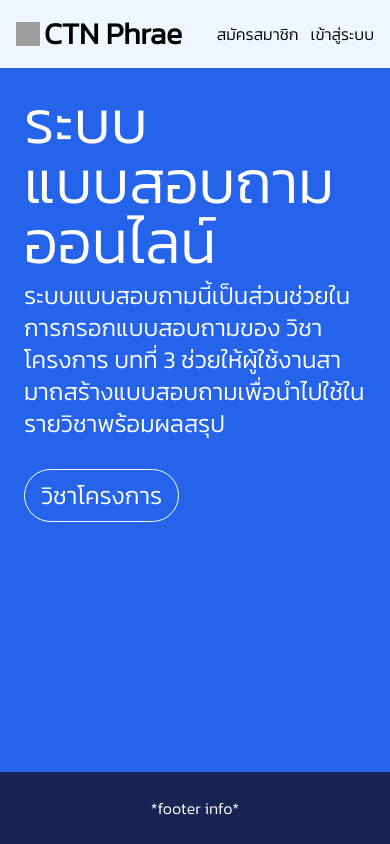
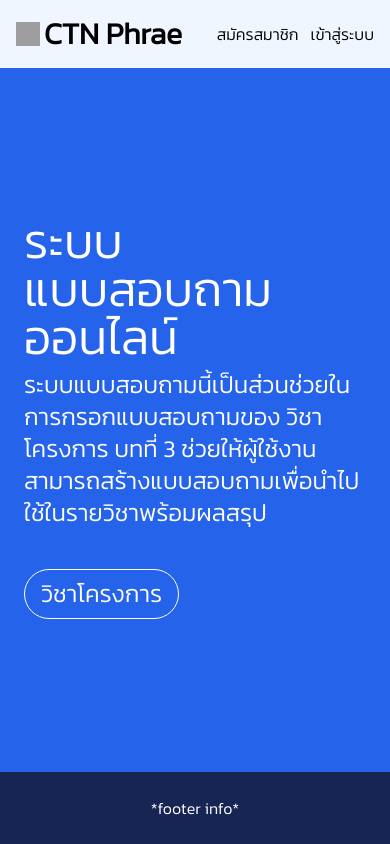
Before and after one commit to Lindist/FormCTN, a PHP site: page / in a window 390 px wide. Run offline with PHP 8.4, Linux system fonts and the light colour scheme; some libraries are stand-ins or nearby versions; grey boxes are pictures that could not be loaded.

Commit message:
Update index.php

```diff
--- a/index.php
+++ b/index.php
@@ -33,6 +33,9 @@ unset($_SESSION['fname']); // Clear the session flag after use
             font-family: "Kanit", sans-serif;
             font-weight: 500;
             font-style: normal;
+            min-height: 100vh;
+            display: flex;
+            flex-direction: column;
         }
 
         input[type="number"]::-webkit-outer-spin-button,
@@ -40,25 +43,31 @@ unset($_SESSION['fname']); // Clear the session flag after use
             -webkit-appearance: none;
             margin: 0;
         }
+
+        .popup, .register {
+            display: none;
+        }
     </style>
     <title>CTN Phrae</title>
 </head>
 
 <body class="bg-blue-600">
 
-    <div class="bg-blue-50 overflow-hidden">
+    <div class="bg-blue-50">
         <nav class="flex justify-between mx-4 my-4 items-center">
             <div class="flex items-center text-3xl font-bold">
                 <img src="https://i.imgur.com/m0H7jcN.png" class="w-6 h-6 mr-1">
                 CTN Phrae
             </div>
-            <ul class="">
-                <li class="flex space-x-3">
-                    <a href="#" class="flex items-center " onclick="openRegister()">
-                        สมัครสมาชิก
+            <ul class="flex space-x-3">
+                <li>
+                    <a href="#" class="flex items-center" onclick="openRegister()">
+                        สมัครสมาชิก <i class="fa-solid fa-right-to-bracket ml-1 hidden sm:inline"></i>
                     </a>
-                    <a href="#" class="flex items-center " onclick="openPopup()">
-                        เข้าสู่ระบบ
+                </li>
+                <li>
+                    <a href="#" class="flex items-center" onclick="openPopup()">
+                        เข้าสู่ระบบ <i class="fa-solid fa-right-to-bracket ml-1 hidden sm:inline"></i>
                     </a>
                 </li>
             </ul>
@@ -175,18 +184,20 @@ unset($_SESSION['fname']); // Clear the session flag after use
         </div>
     </div>
 
-    <div class="block lg:grid items-center mx-6 md:mx-16 my-6 md:my-6 grid-cols-2 gap-8">
-        <div class="w-auto lg:inline xl:w-[600px] mx-auto">
-            <p class="text-white text-6xl">ระบบแบบสอบถามออนไลน์</p>
-            <p class="text-white text-2xl mt-2 mb-10">ระบบแบบสอบถามนี้เป็นส่วนช่วยในการกรอกแบบสอบถามของ วิชาโครงการ บทที่ 3 ช่วยให้ผู้ใช้งานสามาถสร้างแบบสอบถามเพื่อนำไปใช้ในรายวิชาพร้อมผลสรุป</p>
-            <a class="text-white text-2xl p-2 px-4 border border-white rounded-full mb-1" href="#">วิชาโครงการ</a>
-        </div>
-        <div>
-            <img class="hidden lg:mt-0 lg:col-span-5 lg:flex w-[500px]" src="https://i.imgur.com/CdoHEKs.png">
+    <div class="flex-grow flex items-center justify-center mx-6 md:mx-16">
+        <div class="block lg:flex items-center max-w-screen-xl">
+            <div class="w-auto lg:w-1/2 xl:w-[600px] mx-auto lg:text-left lg:mr-8">
+                <p class="text-white text-5xl sm:text-6xl">ระบบแบบสอบถามออนไลน์</p>
+                <p class="text-white text-2xl mt-2 mb-10">ระบบแบบสอบถามนี้เป็นส่วนช่วยในการกรอกแบบสอบถามของ วิชาโครงการ บทที่ 3 ช่วยให้ผู้ใช้งานสามารถสร้างแบบสอบถามเพื่อนำไปใช้ในรายวิชาพร้อมผลสรุป</p>
+                <a class="text-white text-2xl p-2 px-4 border border-white rounded-full mb-1 inline-block" href="#">วิชาโครงการ</a>
+            </div>
+            <div class="hidden lg:flex w-auto lg:w-1/2 justify-center">
+                <img class="w-[300px] lg:w-[500px] mx-auto lg:mx-0" src="https://i.imgur.com/CdoHEKs.png" alt="Survey Image">
+            </div>
         </div>
     </div>
 
-    <footer class="fixed left-0 bottom-0 w-full bg-blue-950 text-white text-center py-6">
+    <footer class="bg-blue-950 text-white text-center py-6 w-full mt-auto">
         <p>*footer info*</p>
     </footer>
 
```
